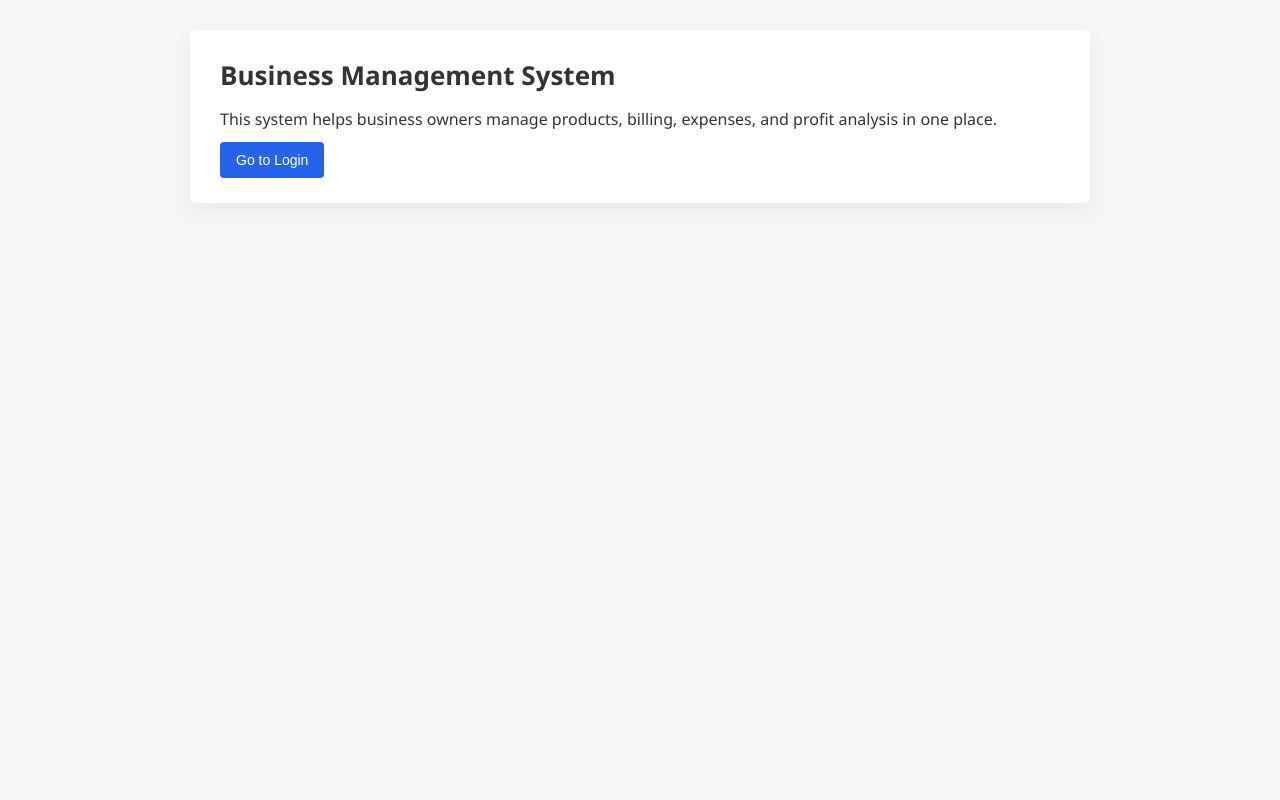
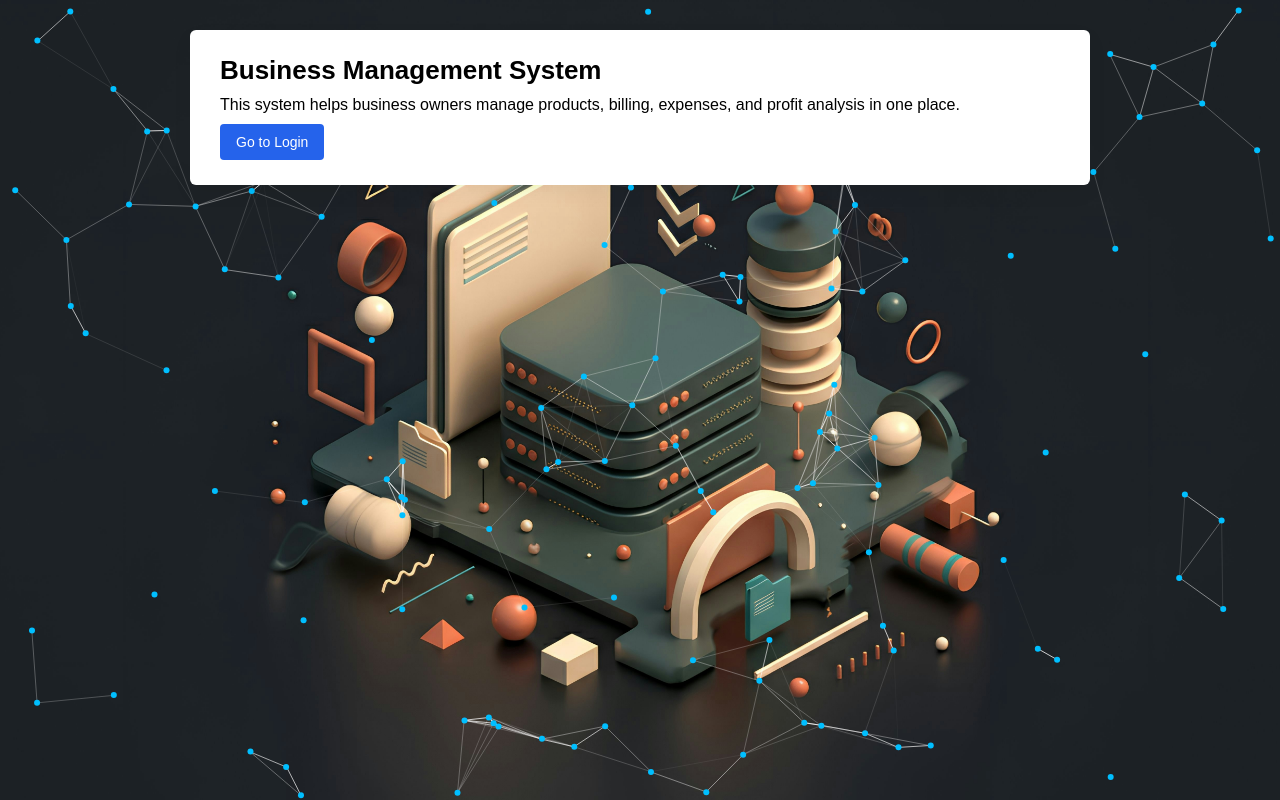
Before and after one commit to THEUnrealAbhishek/Project_python, a Flask app: page / in a window 1280 px wide. Run offline with Flask 3, Linux system fonts and the light colour scheme.

Commit message:
My local changes

```diff
--- a/data/expenses.csv
+++ b/data/expenses.csv
@@ -1,2 +1,4 @@
 title,amount
 vdsvdf,876868.0
+bb,565.0
+bass,8764.0
--- a/data/products.csv
+++ b/data/products.csv
@@ -1,3 +1,4 @@
 name,price,quantity
-cdnsjvbsd,65465.0,231
+baigan,65465.0,231 #this is owais
 bvjdbvkjdf,5545.0,64
+65,5.0,66
--- a/data/sales.csv
+++ b/data/sales.csv
@@ -1,2 +1,2 @@
 product,price,quantity,total
-cdnsjvbsd,65465.0,424,27757160.0
+baigan,65465.0,696,27757160.0
--- a/static/css/style.css
+++ b/static/css/style.css
@@ -8,6 +8,31 @@
 }
 
 body {
+    margin: 0;
+    padding: 0;
+    font-family: Arial, sans-serif;
+
+    background: url("../images/db.jpg") no-repeat center center fixed;
+    background-size: cover;
+}
+
+/* Optional glass effect for content */
+.container {
+    background: rgba(255, 255, 255, 0.85);
+    padding: 30px;
+    border-radius: 10px;
+    margin-top: 50px;
+}
+
+
+
+/* Animation */
+@keyframes gradientBG {
+    0% { background-position: 0% 50%; }
+    50% { background-position: 100% 50%; }
+    100% { background-position: 0% 50%; }
+}
+
   font-family: "Segoe UI", Arial, sans-serif;
   background-color: #f4f6f8;
   color: #333;
@@ -177,3 +202,11 @@
 a:hover {
   color: #1d4ed8;
 }
+#particles-js {
+    position: fixed;
+    width: 100%;
+    height: 100%;
+    z-index: -1;
+    top: 0;
+    left: 0;
+}
--- a/templates/index.html
+++ b/templates/index.html
@@ -18,6 +18,21 @@
       <button>Go to Login</button>
     </a>
   </div>
+  <script src="https://cdn.jsdelivr.net/npm/particles.js"></script>
+
+<div id="particles-js"></div>
+
+<script>
+particlesJS("particles-js", {
+  particles: {
+    number: { value: 100 },
+    size: { value: 3 },
+    move: { speed: 2 },
+    color: { value: "#00bfff" }
+  }
+});
+</script>
+
 
 </body>
 </html>
```
Also changed, not shown: static/images/db.jpg (added), 1 other file.
